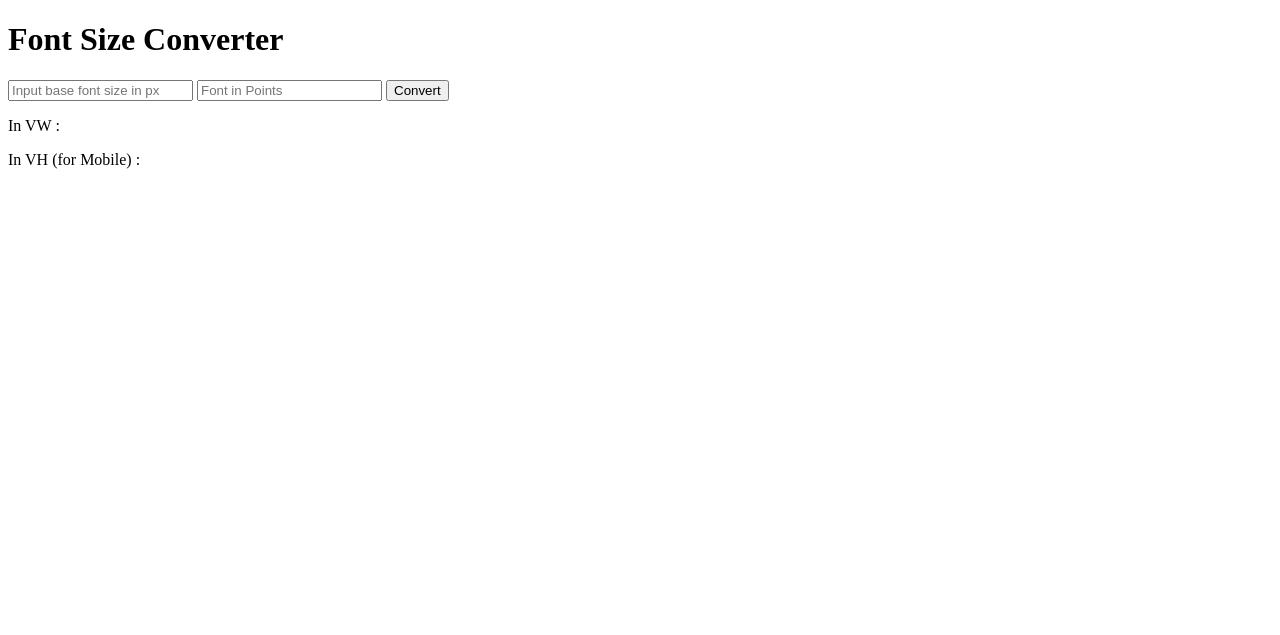
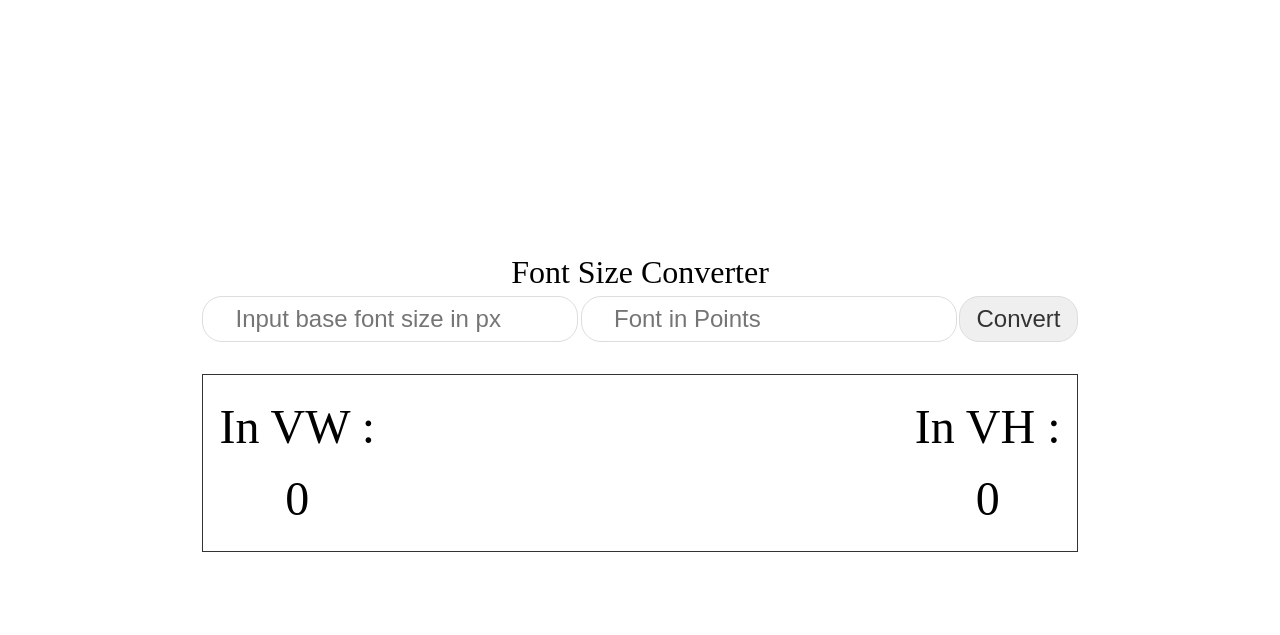
Before and after one commit to SauravKhare/Font-Sizer-In-Viewport-Units, a plain HTML site: page index.html in a window 1280 px wide. Drawn offline with Linux system fonts and the light colour scheme.

Commit message:
Style changes

```diff
--- a/index.html
+++ b/index.html
@@ -8,13 +8,18 @@
     <title>Font Size Converter</title>
 </head>
 <body>
-    <h1>Font Size Converter</h1>
-    <input type="text" id="baseFont" name="baseFont" placeholder="Input base font size in px">
-    <input type="text" id="fontinPoints" name="fontinPoints" placeholder="Font in Points">
-    <button id="go">Convert</button>
-
-    <p id="fontInVW">In VW : </p>
-    <p id="fontInVH">In VH (for Mobile) : </p>
+    <section class="section">
+        <div class="main">
+            <h1 class="heading">Font Size Converter</h1>
+            <input class="input" type="text" id="baseFont" name="baseFont" placeholder="Input base font size in px">
+            <input class="input" type="text" id="fontinPoints" name="fontinPoints" placeholder="Font in Points">
+            <button class="button" id="go">Convert</button>
+            <div class="results">
+                <p class="resultP" id="fontInVW">In VW : <br><span id="inVW">0</span></p>
+                <p class="resultP" id="fontInVH">In VH : <br><span id="inVH">0</span></p>
+            </div>
+        </div>
+    </section>
 
     <script src="./script.js"></script>
 </body>
--- a/script.js
+++ b/script.js
@@ -1,8 +1,8 @@
 const baseFont = document.querySelector('#baseFont');
 const inPoints = document.querySelector('#fontinPoints');
 const convertButton = document.querySelector('#go');
-const vwPara = document.querySelector('#fontInVW');
-const vhPara = document.querySelector('#fontInVH');
+const vw = document.querySelector('#inVW');
+const vh = document.querySelector('#inVH');
 
 let inBaseValue;
 let inPointsValue;
@@ -29,6 +29,6 @@ convertButton.addEventListener('click', () => {
     console.log(inBaseValue, inPointsValue);
     fontSizer(inBaseValue, inPointsValue);
     console.log(final, forMobile);
-    vwPara.textContent = `In VW : ${final}vw`;
-    vhPara.textContent = `In VH (for Mobile) : ${forMobile}vh`;
+    vw.textContent = final;
+    vh.textContent = forMobile;
 });
--- a/styles/style.scss
+++ b/styles/style.scss
@@ -0,0 +1,61 @@
+*, *::after, *::before {
+    padding: 0;
+    margin: 0;
+}
+
+body {
+    font-size: 62.5%;
+}
+
+.section {
+    display: flex;
+    justify-content: center;
+    height: 100vh;
+    width: 100vw;
+    align-items: center;
+}
+
+.main {
+    padding: 5rem;
+}
+
+.heading {
+    font-size: 2rem;
+    font-weight: 500;
+    line-height: 3rem;
+    text-align: center;
+}
+
+.results {
+    display: flex;
+    justify-content: space-between;
+    padding: 1rem;
+    border: 1px solid #333;
+    margin-top: 2rem;
+}
+
+.resultP {
+    font-size: 3rem;
+    font-weight: 400;
+    line-height: 4.5rem;
+    text-align: center;
+}
+
+.input {
+    padding: 0.5rem 2rem 0.5rem 2rem;
+    border-radius: 20px;
+    border: 1px solid #dddddd;
+    outline: none;
+    font-size: 1.5rem;
+    font-weight: 400;
+}
+
+.button {
+    padding: 0.5rem 1rem 0.5rem 1rem;
+    font-size: 1.5rem;
+    font-weight: 500;
+    border-radius: 20px;
+    outline: none;
+    border: 1px solid #dddddd;
+    color: #333333;
+}
```
Also changed, not shown: styles/style.css, 1 other file.
